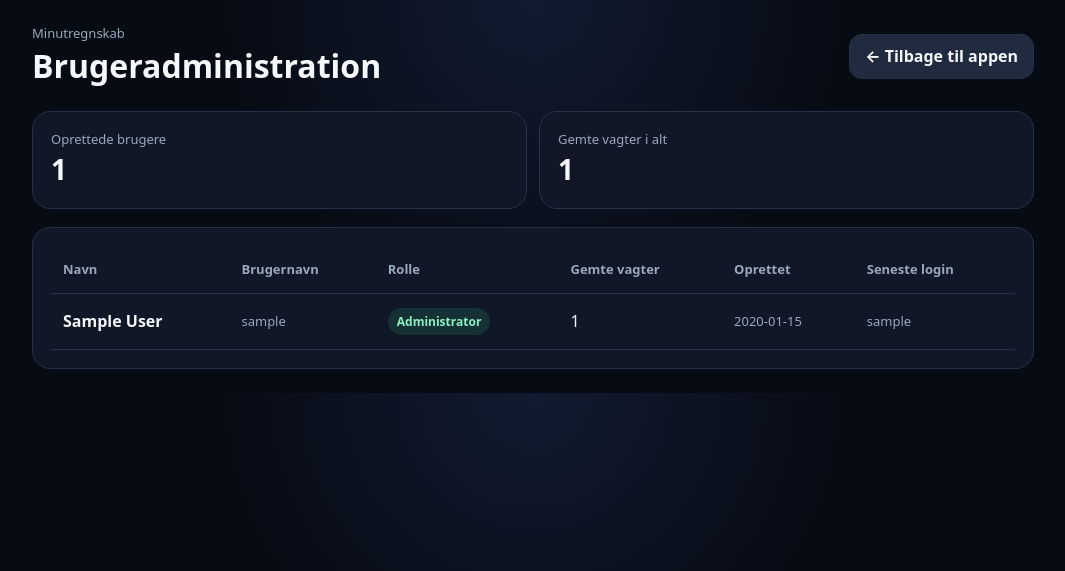
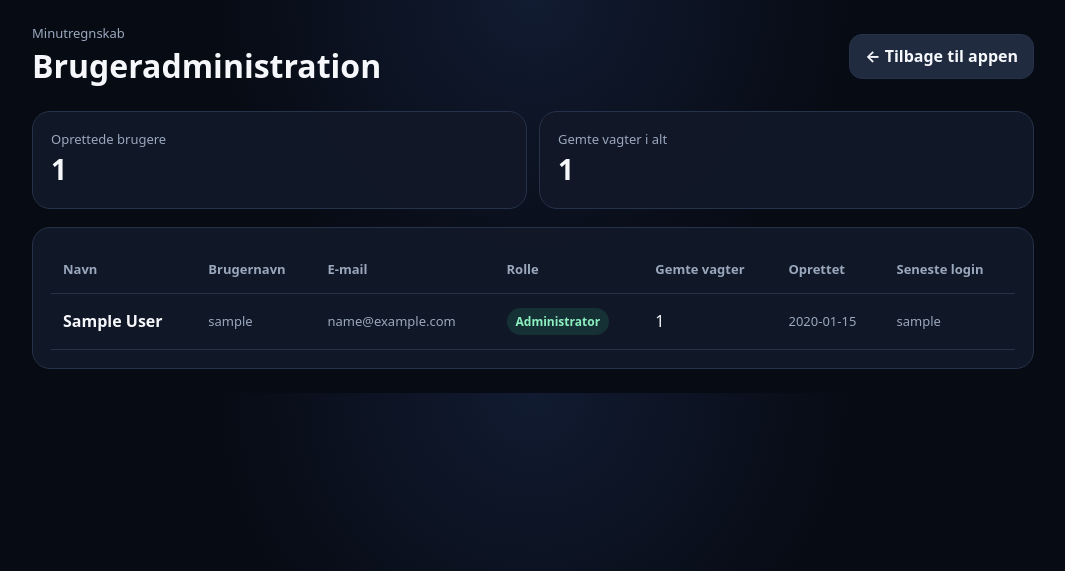
Before and after one commit to flr45/minutregnskab, a Flask app: page /admin in a window 1280 px wide. Shown: the top 571 px of the page, without its empty margins (107-1172 px from the left). Run offline with Flask 3, Linux system fonts and the light colour scheme; the visitor is signed in with stand-in values (Sample User, id 1); tables that the repository leaves empty hold one stand-in row (values such as "Sample post"); parts of the project's set-up code (start-up, migrations or seed data) failed here and were passed over.

Commit message:
Show recovery email in admin overview

```diff
--- a/templates/admin.html
+++ b/templates/admin.html
@@ -16,12 +16,13 @@
     <div class="stats"><div class="stat"><span>Oprettede brugere</span><strong>{{ users|length }}</strong></div><div class="stat"><span>Gemte vagter i alt</span><strong>{{ users|sum(attribute='shift_count') }}</strong></div></div>
     <section class="card table-wrap">
       <table class="users">
-        <thead><tr><th>Navn</th><th>Brugernavn</th><th>Rolle</th><th>Gemte vagter</th><th>Oprettet</th><th>Seneste login</th></tr></thead>
+        <thead><tr><th>Navn</th><th>Brugernavn</th><th>E-mail</th><th>Rolle</th><th>Gemte vagter</th><th>Oprettet</th><th>Seneste login</th></tr></thead>
         <tbody>
           {% for user in users %}
           <tr>
             <td><div class="name">{{ (user.first_name ~ ' ' ~ user.last_name).strip() or 'Navn ikke registreret' }}</div></td>
             <td><div class="username">{{ user.username }}</div></td>
+            <td><div class="username">{{ user.email or 'Ikke angivet' }}</div></td>
             <td><span class="badge {{ '' if user.is_admin else 'user' }}">{{ 'Administrator' if user.is_admin else 'Bruger' }}</span></td>
             <td>{{ user.shift_count }}</td>
             <td><div class="date">{{ user.created_at or '—' }}</div></td>
```
